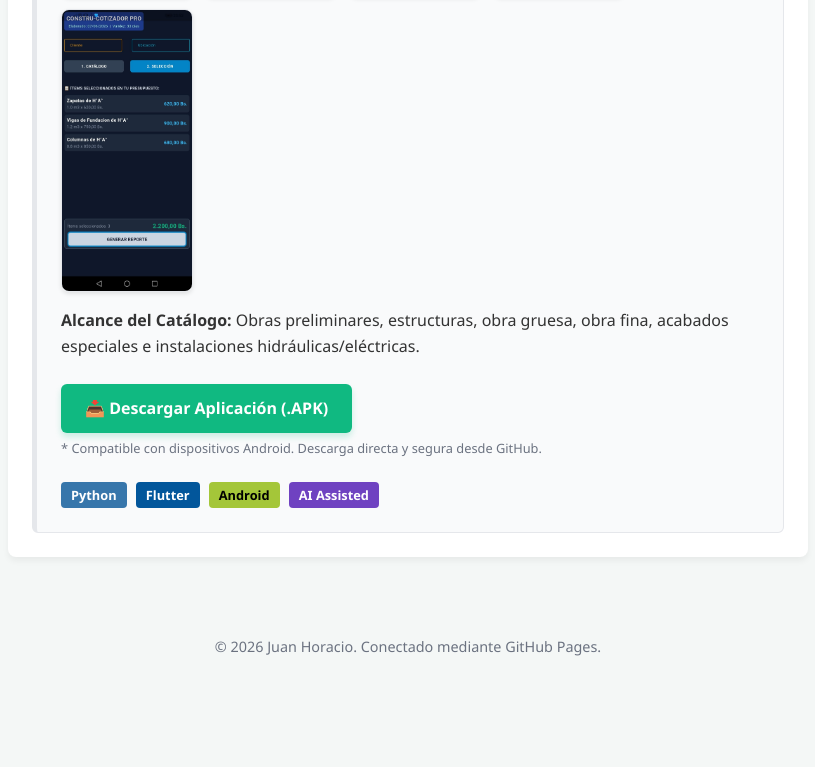
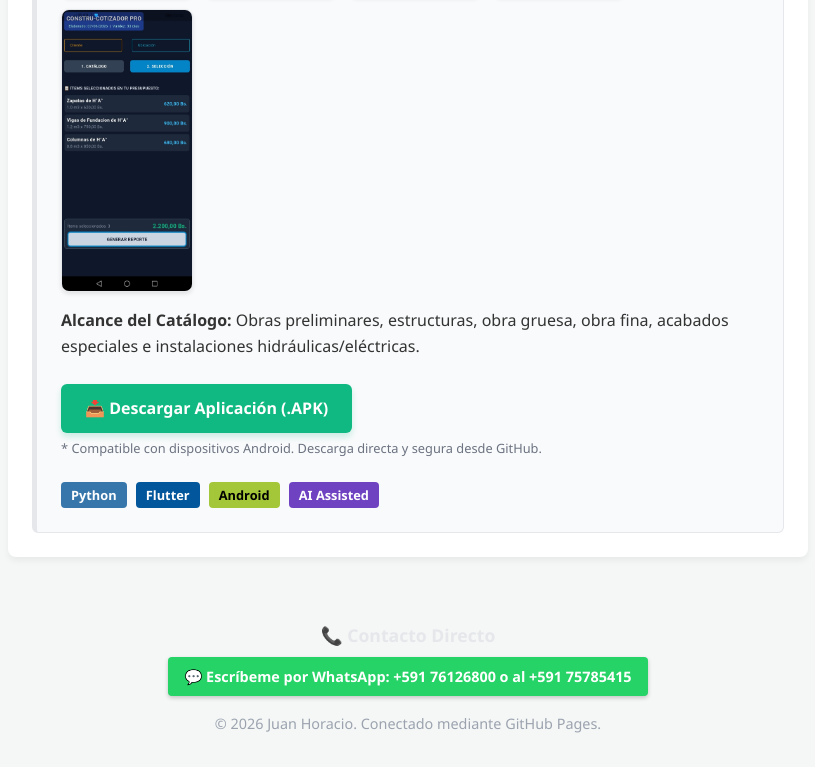
Before and after one commit to Juan-Horacio-quis/Juan-Horacio-quis.github.io, a plain HTML site: page index.html in a window 1280 px wide. Shown: the part 1460-2227 px from the top of the page, without its empty margins (232-1047 px from the left). Before the commit the page ends 2165 px from the top, so only its background shows below. Drawn offline with Linux system fonts and the light colour scheme.

Commit message:
Update index.html

```diff
--- a/index.html
+++ b/index.html
@@ -89,8 +89,16 @@
     </div>
 
     <footer>
-        <p>&copy; 2026 Juan Horacio. Conectado mediante GitHub Pages.</p>
+        <div style="margin-bottom: 1rem;">
+            <p style="margin: 0; font-size: 1.1rem; font-weight: bold; color: #e5e7eb;">📞 Contacto Directo</p>
+            <!-- REEMPLAZA EL NÚMERO ABAJO (Mantén el 591 que es el código de Bolivia) -->
+            <a href="https://wa.me" target="_blank" style="display: inline-block; background-color: #25d366; color: white; text-decoration: none; padding: 8px 16px; border-radius: 4px; font-weight: bold; margin-top: 0.5rem; box-shadow: 0 2px 4px rgba(0,0,0,0.2);">
+                💬 Escríbeme por WhatsApp: +591 76126800 o al +591 75785415
+            </a>
+        </div>
+        <p style="margin: 0; color: #9ca3af;">&copy; 2026 Juan Horacio. Conectado mediante GitHub Pages.</p>
     </footer>
+
 
 </body>
 </html>
```
